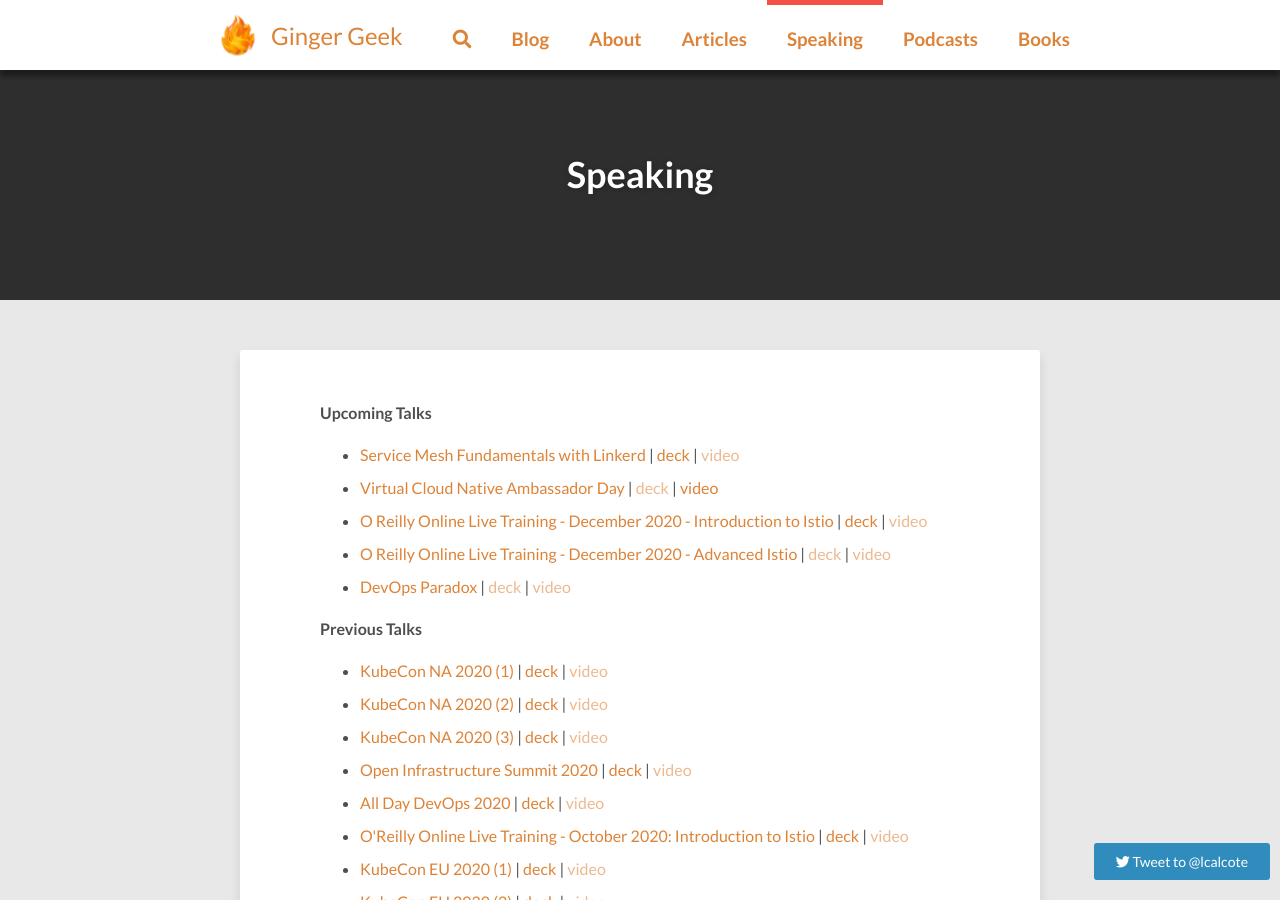
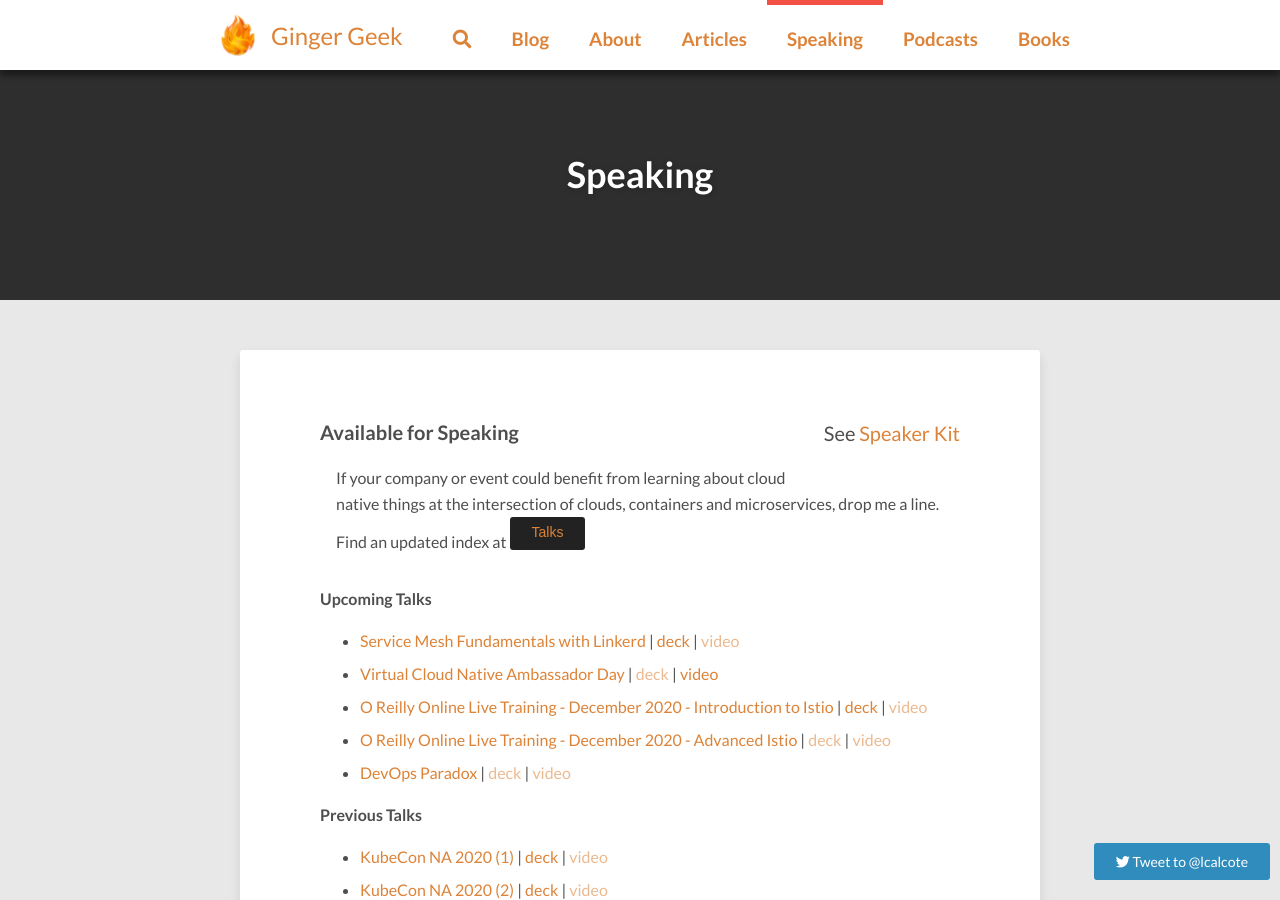
Before and after one commit to leecalcote/gingergeek, a Jekyll site: the page built from speaking.html, in a window 1280 px wide and 900 px high. Built offline with Jekyll 4.4.1, drawn with Linux system fonts in a browser that asks for light colours; nearby versions of some CDN libraries; comment, search, counter and statistics services are not loaded.

Commit message:
link updated
Signed-off-by: shriti <shritichan@gmail.com>

```diff
--- a/speaking.html
+++ b/speaking.html
@@ -6,6 +6,21 @@
 layout: page
 guid: http://blog.gingergeek.com/?page_id=1100
 ---
+
+<p style="float: right; text-align: right; font-size: 1.25em;">
+  See <a href="/speaker-kit">Speaker Kit</a>
+</p>
+
+ <link rel="stylesheet" href="{{site.baseurl}}/assets/css/utility.css" type="text/css"><div>
+  <p>
+    <span style="font-size: 1.25em;"><strong>Available for Speaking</strong></span>
+  </p>
+
+  <p style="margin-left: 1em;">
+    If your company or event could benefit from learning about cloud native things at the intersection of clouds, containers and microservices, drop me a line.
+
+    Find an updated index at <button class="btn" style="padding-top: 5px;position: inherit;"><a href="http://calcotestudios.com/talks">Talks</a></button>
+  </p>
 
 <b>Upcoming Talks</b>
 
@@ -27,21 +42,10 @@
   {% endfor %}
  </ul>
 
-<!--<p style="float: right; text-align: right; font-size: 1.25em;">
-  See <a href="/speaker-kit">Speaker Kit</a>
-</p>
-
- <link rel="stylesheet" href="{{site.baseurl}}/assets/css/utility.css" type="text/css"><div>
-  <p>
-    <span style="font-size: 1.25em;"><strong>Available for Speaking</strong></span>
-  </p>
-
-  <p style="margin-left: 1em;">
-    If your company or event could benefit from learning about cloud native things at the intersection of clouds, containers and microservices, drop me a line. See also this <a href="http://calcotestudios.com/talks">index of talks</a>.
-  </p>
 
 
-  <p>
+
+<!--<p>
     <span style="font-size: 1.25em;"><strong>Upcoming Engagements</strong></span>
   </p>
 
```
Also changed, not shown: 2 other files.
